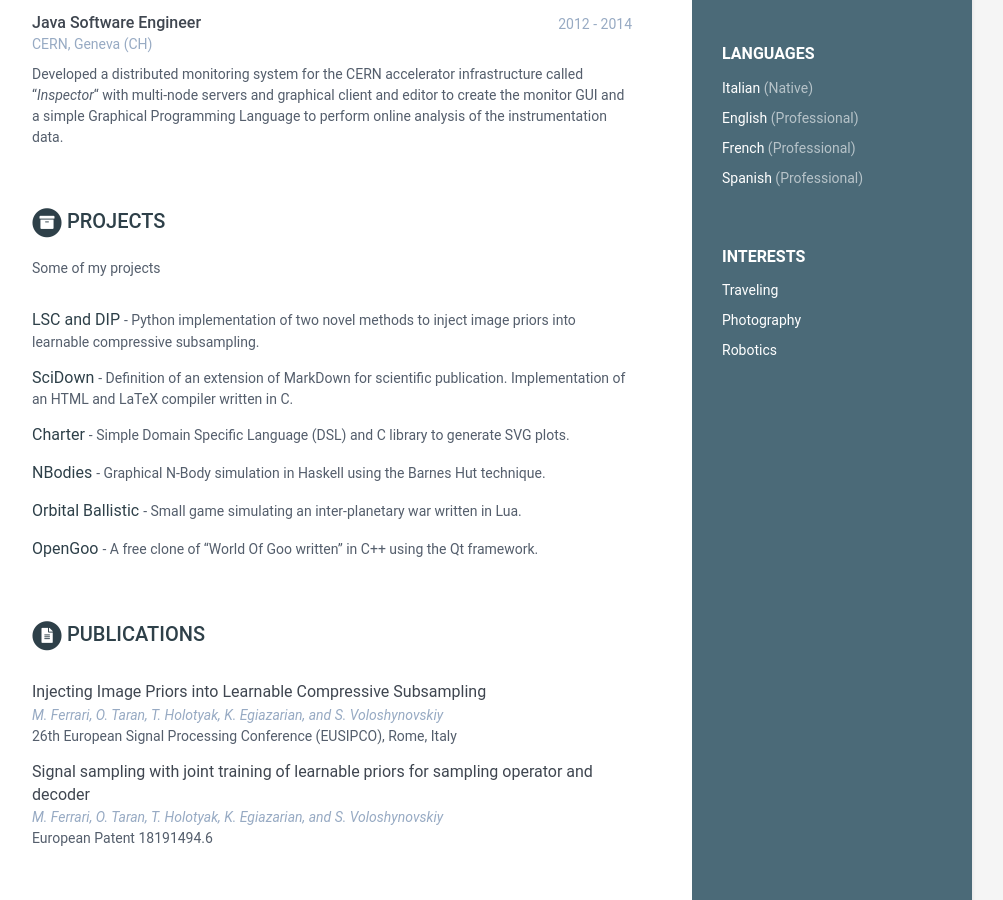
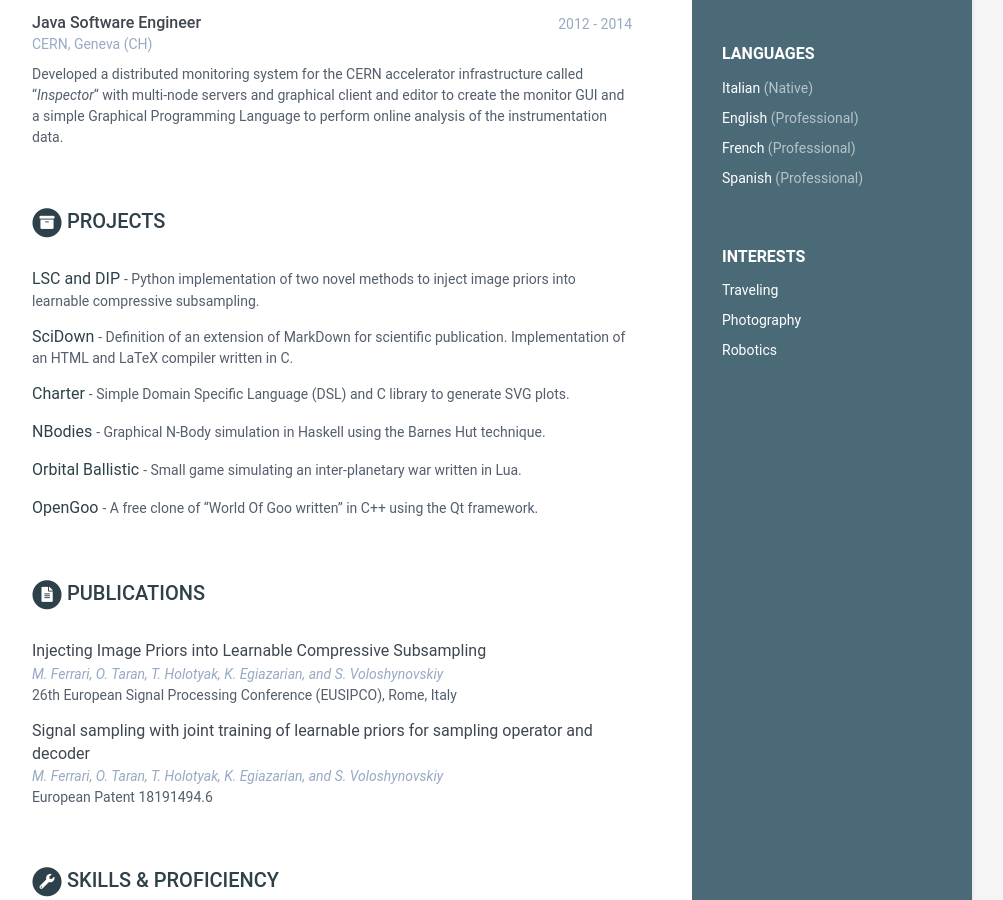
Before and after one commit to Mandarancio/Mandarancio.github.io, a Jekyll site: the page built from index.html, in a window 1280 px wide and 900 px high, scrolled down 668 px. Shown: the whole window, without its empty margins (168-1171 px from the left). Built offline with Jekyll 4.4.1, drawn with Linux system fonts in a browser that asks for light colours.

Commit message:
remove useless description

```diff
--- a/_data/data.yml
+++ b/_data/data.yml
@@ -102,8 +102,7 @@ experiences:
 
 projects:
     title: Projects
-    intro: >
-      Some of my projects
+    intro: |
 
     assignments:
       - title: LSC and DIP
```
